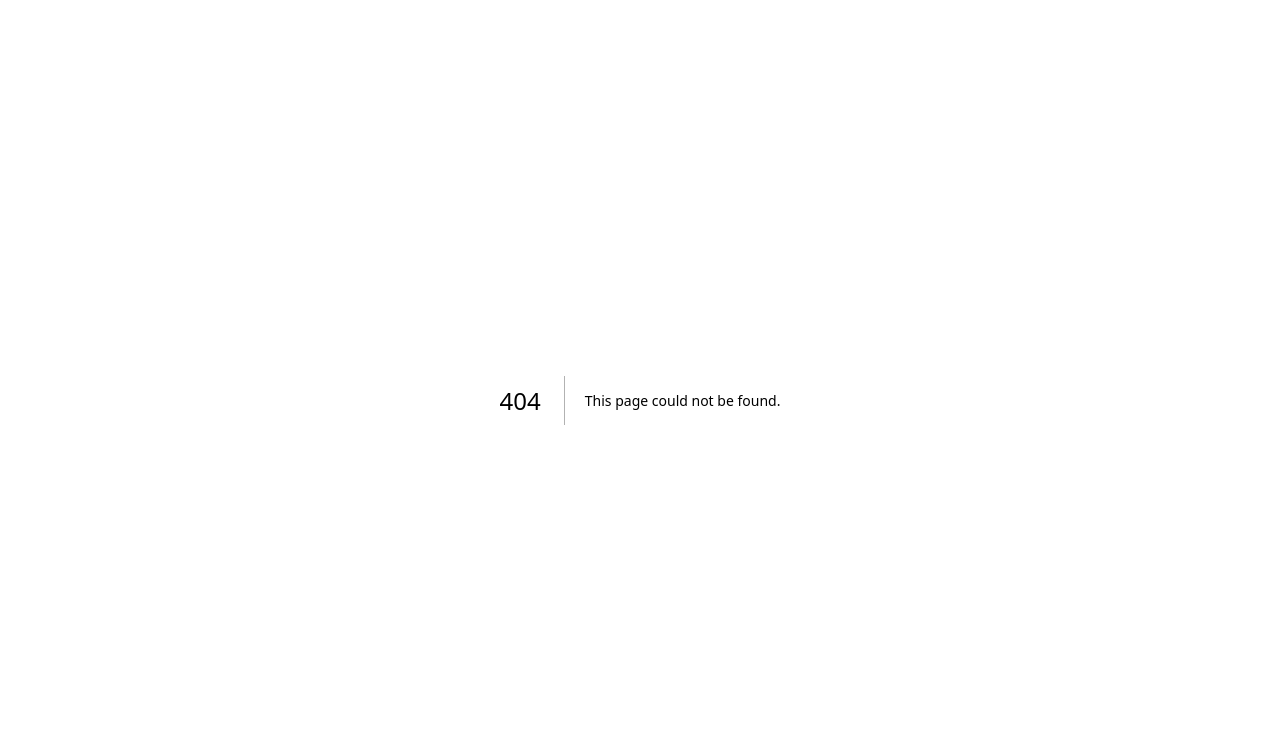
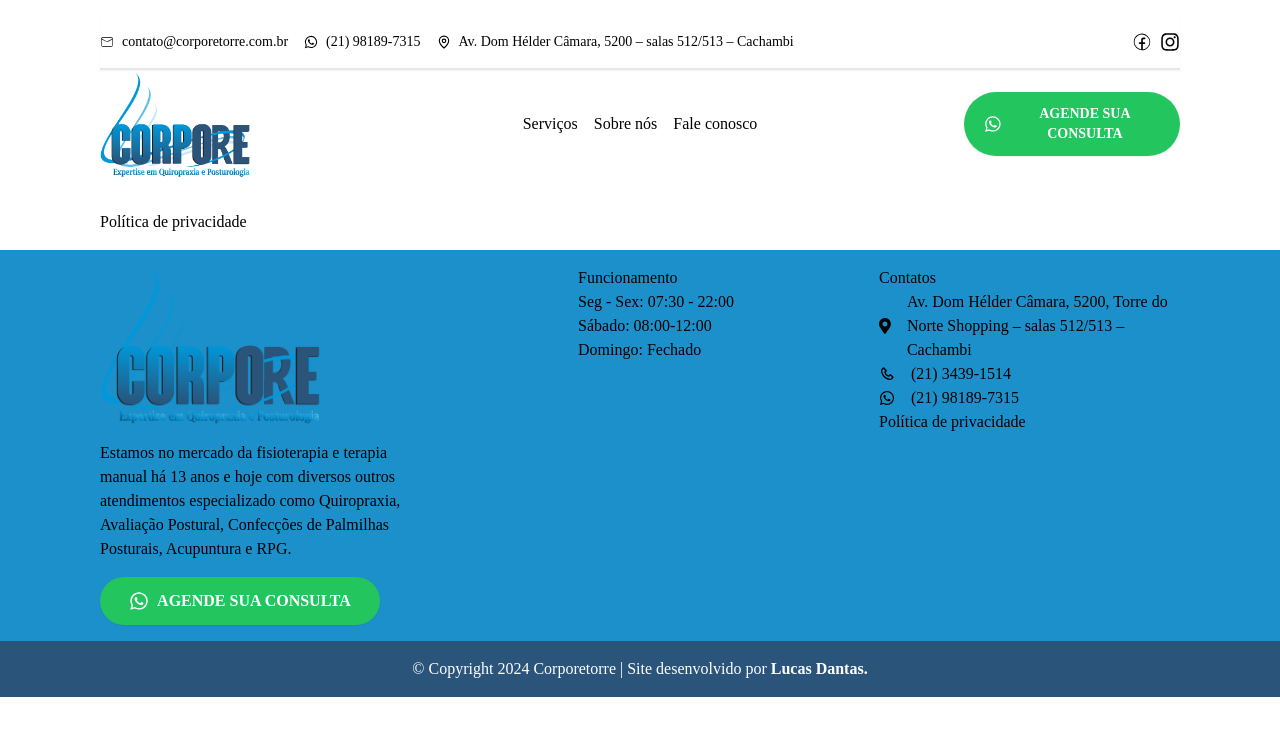
Before and after one commit to lucassdantas/corporetorre, a Next.js app: page /politica-de-privacidade in a window 1280 px wide. Before the commit this address had no page. Shown: the top 736 px of the page. Built offline with nearby package versions, Linux system fonts and the light colour scheme.

Commit message:
fixing header

```diff
--- a/src/app/page.tsx
+++ b/src/app/page.tsx
@@ -1,21 +1,21 @@
+import { Header } from '@/components/Header'
+import { MainBanner } from '@/components/Sections/MainBanner'
+import { Promotion } from '@/components/Sections/Promotion'
 import { About } from '@/components/Sections/About'
-import { Banner } from '@/components/Sections/Banner'
-import { Footer } from '@/components/Footer'
-import { Header } from '@/components/Header'
-import { Promotion } from '@/components/Sections/Promotion'
 import { SubBanner } from '@/components/Sections/SubBanner'
 import { Services } from '@/components/Sections/Services'
 import { Infos } from '@/components/Sections/Infos'
 import { Testimonials } from '@/components/Sections/Testimonials'
 import { Contact } from '@/components/Sections/Contact'
 import { FloatButton } from '@/components/FloatButton'
+import { Footer } from '@/components/Footer'
 
 export default function Home() {
   return (
     <>
     <Header/>
     <main>
-      <Banner/>
+      <MainBanner/>
       <SubBanner/>
       <Promotion/>
       <About/>
--- /dev/null
+++ b/src/app/politica-de-privacidade/page.tsx
@@ -0,0 +1,21 @@
+import { Footer } from '@/components/Footer'
+import { Header } from '@/components/Header'
+import { Section } from '@/components/Section'
+import Head from 'next/head'
+import React from 'react'
+
+export default function Page() {
+  return (
+    <>
+      <Head><title>Política de privacidade - Corpore</title></Head>
+      <Header/>
+        <main>
+          <Section>
+            <h1>Política de privacidade</h1>
+            <p></p>
+          </Section>
+        </main>
+      <Footer/>
+    </>
+  )
+}
--- a/src/components/Footer/index.tsx
+++ b/src/components/Footer/index.tsx
@@ -4,23 +4,29 @@ import logoTipo from '@/assets/logo-corpore.png'
 import Image from 'next/image'
 import React from 'react'
 import { Button } from '@/components/common/Button'
-import { address, phoneNumber, whatsApp } from '@/utils/informations/contact-info'
+import { address, phoneNumber, whatsApp, workingTime } from '@/utils/informations/contact-info'
 import Link from 'next/link'
 import { FaAddressCard, FaMapMarkerAlt, FaWhatsapp } from 'react-icons/fa'
 import { BiPhone } from 'react-icons/bi'
 
 export const Footer = () => {
+  const currentYear = new Date().getFullYear()
   return (
-    <footer>
-      <Section>
+    <footer className='text-white'>
+      <Section className='bg-blue-corpore'>
         <div className='flex'>
-          <div className="w-2/4 flex flex-col gap-4">
-            <Image src={logoTipo} alt='Logotipo' className='max-w-[120px]'/>
+          <div className="w-2/4 flex flex-col gap-4 lg:pr-[15%]">
+            <Image src={logoTipo} alt='Logotipo' className='max-w-[220px]'/>
             <p>Estamos no mercado da fisioterapia e terapia manual há 13 anos e hoje com diversos outros atendimentos especializado como Quiropraxia, Avaliação Postural, Confecções de Palmilhas Posturais, Acupuntura e RPG. </p>
             <Button/>
           </div>
-          <div className="w-1/3">
-            <h4>Menu rápido</h4>
+          <div className='w-1/3'>
+            <h4>Funcionamento</h4>
+            <ul>
+              <li>{workingTime.weekDays}</li>
+              <li>{workingTime.saturday}</li>
+              <li>{workingTime.sunday}</li>
+            </ul>
           </div>
           <div className="w-1/3">
             <h4>Contatos</h4>
@@ -28,8 +34,14 @@ export const Footer = () => {
               <li className='flex gap-4 items-center'><FaMapMarkerAlt className='text-2xl' /><a href={address.url} target='_blank'>{address.info}</a></li>
               <li className='flex gap-4 items-center'><BiPhone/><a href={phoneNumber.phone01.url} target='_blank'>{phoneNumber.phone01.info}</a></li>
               <li className='flex gap-4 items-center'><FaWhatsapp/> <a href={whatsApp.url} target='_blank'>{whatsApp.info}</a></li>
+              <li className='flex gap-4 items-center'><a href={whatsApp.url}>Política de privacidade</a></li>
             </ul>
           </div>
+        </div>
+      </Section>
+      <Section className='bg-dark-blue-corpore'>
+        <div className='text-center text-white'>
+          <span>© Copyright {currentYear} Corporetorre | Site desenvolvido por <a href='https://www.linkedin.com/in/lucas-de-sousa-dantas/' rel='external' target='_blank' className='font-bold'>Lucas Dantas.</a></span>
         </div>
       </Section>
     </footer>
--- /dev/null
+++ b/src/components/Header/SuperHeader.tsx
@@ -0,0 +1,35 @@
+import { address, email, socialMedia, whatsApp } from '@/utils/informations/contact-info'
+import { maxWidth } from '@/utils/max-width'
+import React from 'react'
+import { CiFacebook, CiMail } from 'react-icons/ci'
+import { FaInstagram } from 'react-icons/fa'
+import { IoLogoWhatsapp } from 'react-icons/io5'
+import { LuMapPin } from 'react-icons/lu'
+
+export const SuperHeader = () => {
+  return (
+  <div className={'flex flex-col items-center w-full shadow-sm border-b-2'}>
+    <div className={'max-w-['+maxWidth+'px] w-full'}>
+      <div className="flex w-full justify-between text-sm items-center">
+
+        <div className="flex flex-col">
+          <ul className='flex gap-4 text-black' >
+            <li><a href={email.url} target='_blank' className='flex gap-2 items-center'><CiMail />{email.info}</a></li>
+            <li><a href={whatsApp.url} target='_blank' className='flex gap-2 items-center'><IoLogoWhatsapp />{whatsApp.info}</a></li>
+            <li><a href={address.url} target='_blank' className='flex gap-2 items-center'><LuMapPin />Av. Dom Hélder Câmara, 5200 – salas 512/513 – Cachambi</a></li>
+          </ul>
+        </div>
+
+        <div className="flex flex-col justify-center items-center align-middle py-4 ">
+          <ul className='flex gap-2 text-black'>
+            <li><a href={socialMedia.facebook.url}><CiFacebook   className='text-xl' /></a></li>
+            <li><a href={socialMedia.instagram.url}><FaInstagram className='text-xl'/></a></li>
+          </ul>
+        </div>
+
+      </div>
+
+    </div>
+  </div>
+  )
+}
--- a/src/components/Header/index.tsx
+++ b/src/components/Header/index.tsx
@@ -8,41 +8,19 @@ import { IoLogoWhatsapp } from "react-icons/io5";
 import { LuMapPin } from "react-icons/lu";
 import { Limiter } from '@/components/Limiter';
 import Image from 'next/image';
+import Link from 'next/link';
+import { SuperHeader } from '@/components/Header/superHeader';
 
 export const Header = () => {
   return (
-    <header className='text-black'>
+    <header >
       <Limiter>
-      <div className={'flex flex-col items-center w-full shadow-sm border-b-2'}>
-        <div className={'max-w-['+maxWidth+'px] w-full'}>
-          <div className="flex w-full justify-between text-sm items-center">
-
-            <div className="flex flex-col">
-              <ul className='flex gap-4 text-black' >
-                <li><a href={email.url} target='_blank' className='flex gap-2 items-center'><CiMail />{email.info}</a></li>
-                <li><a href={whatsApp.url} target='_blank' className='flex gap-2 items-center'><IoLogoWhatsapp />{whatsApp.info}</a></li>
-                <li><a href={address.url} target='_blank' className='flex gap-2 items-center'><LuMapPin />Av. Dom Hélder Câmara, 5200 – salas 512/513 – Cachambi</a></li>
-              </ul>
-            </div>
-
-            <div className="flex flex-col justify-center items-center align-middle py-4 ">
-              <ul className='flex gap-2 text-black'>
-                <li><a href={socialMedia.facebook.url}><CiFacebook   className='text-xl' /></a></li>
-                <li><a href={socialMedia.instagram.url}><FaInstagram className='text-xl'/></a></li>
-              </ul>
-            </div>
-
-          </div>
-
-        </div>
-      </div>
-
-      <div className={'flex flex-col items-center'}>
-        <div className={'max-w-['+maxWidth+'px] w-full'}>
-          <div className="flex w-full py-1">
-
+        <SuperHeader/>
+        <div className={'flex  items-center'}>
           <div className="flex flex-col w-1/5 items-start">
+            <Link href='/'>
               <Image src={image} alt='image' className='w-full max-w-[150px]'/>
+            </Link>
           </div>
 
           <div className="flex flex-col w-3/5 justify-center items-center">
@@ -56,9 +34,6 @@ export const Header = () => {
           <div className="flex flex-col w-1/5 justify-center items-end">
             <Button fontSize='sm'/>
           </div>
-
-          </div>
-        </div>
         </div>
       </Limiter>
 
--- a/src/components/Sections/Contact/index.tsx
+++ b/src/components/Sections/Contact/index.tsx
@@ -1,7 +1,20 @@
+import { ContactForm } from '@/components/ContactForm'
+import { Section } from '@/components/Section'
+import Image from 'next/image'
 import React from 'react'
-
+import logotipo from '@/assets/logo-corpore.png'
 export const Contact = () => {
   return (
-    <div>Contact</div>
+    <Section>
+      <div className='flex'>
+        <div className='1/2'>
+          <h2>Fale conosco</h2>
+          <ContactForm/>
+        </div>
+        <div className='1/2'>
+          <Image src={logotipo} alt='logotipo'/>
+        </div>
+      </div>
+    </Section>
   )
 }
--- a/src/components/Sections/Banner/index.tsx
+++ b/src/components/Sections/MainBanner/index.tsx
@@ -3,7 +3,7 @@ import { Button } from '@/components/common/Button'
 import quiropraxiaImg from '@/assets/quiropraxia-profissional-em-paciente.jpg'
 import { Section } from '@/components/Section'
 import Image from 'next/image'
-export const Banner = () => {
+export const MainBanner = () => {
   return (
     <Section className={'flex flex-col items-center w-full bg-blue-300'}>
       <div className={'max-w-['+maxWidth+'px] w-full'}>
--- a/src/utils/informations/contact-info.ts
+++ b/src/utils/informations/contact-info.ts
@@ -43,3 +43,9 @@ export const email:ContactInfo = {
     info:'contato@corporetorre.com.br',
     url:'mailto:contato@corporetorre.com.br'
 }
+
+export const workingTime = {
+  weekDays:'Seg - Sex: 07:30 - 22:00',
+  saturday:'Sábado: 08:00-12:00 ',
+  sunday:'Domingo: Fechado'
+}
--- a/tailwind.config.ts
+++ b/tailwind.config.ts
@@ -10,6 +10,9 @@ const config: Config = {
     extend: {
       colors: {
         "green-wpp":'#25D366',
+        "blue-corpore":'#1c90ca',
+        "light-blue-corpore":'#96bed1',
+        "dark-blue-corpore":'#2a547a',
         background: "var(--background)",
         foreground: "var(--foreground)",
       },
```
Also changed, not shown: src/components/Sections/Banner/style.css (deleted), src/components/Sections/MainBanner/style.css (added). Lines whose indentation alone changed are shown as unchanged.
